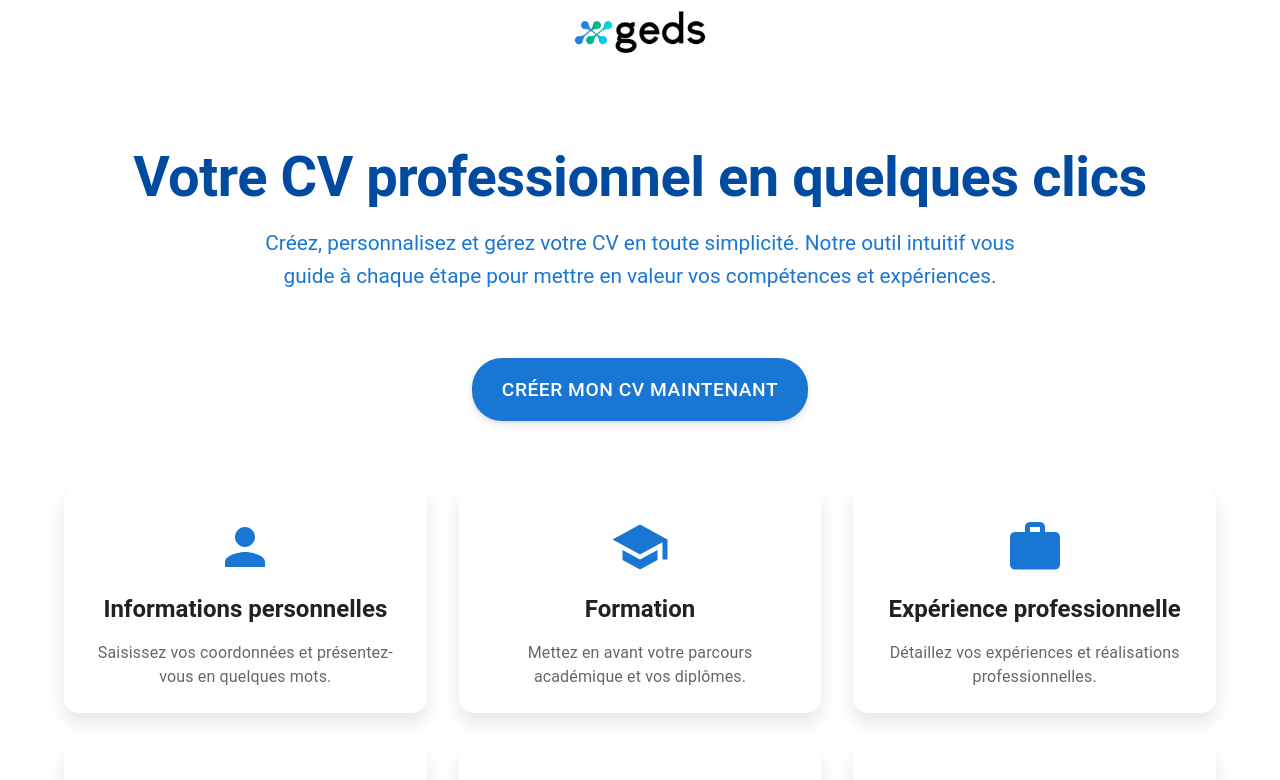
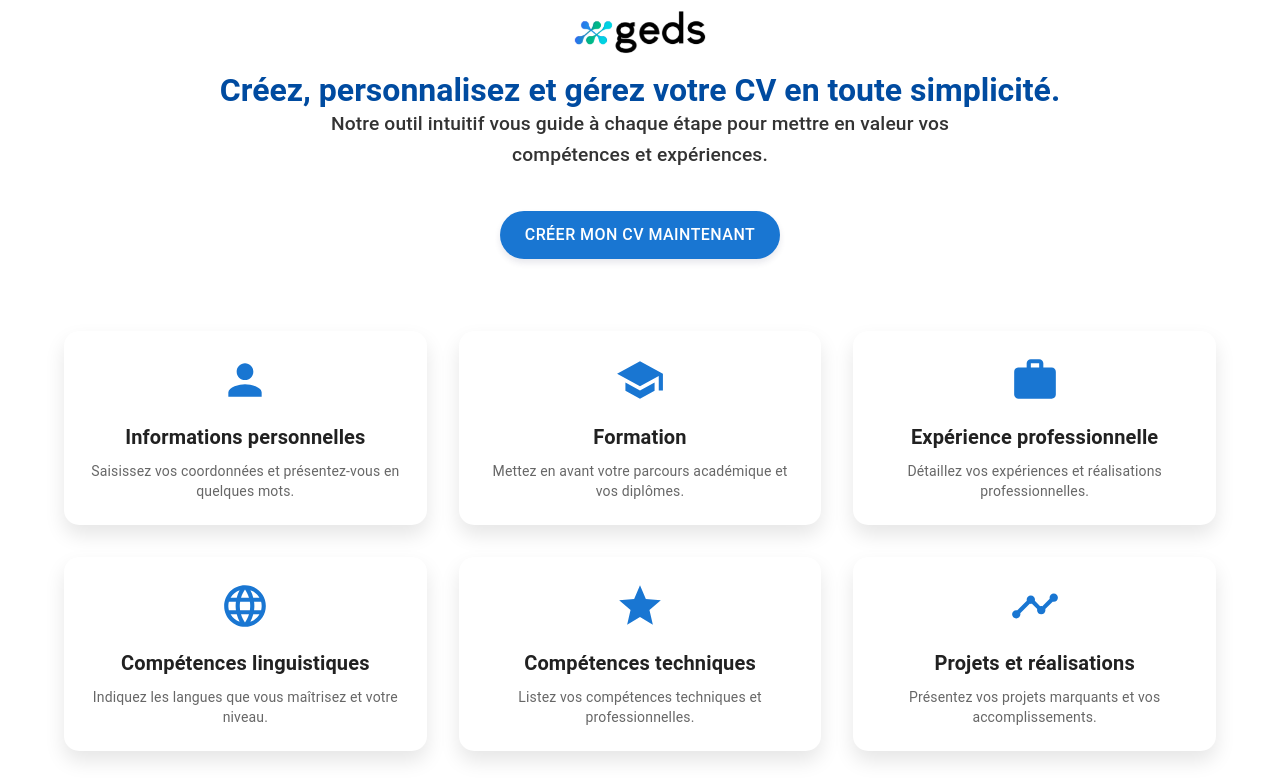
Before and after one commit to Smile2578/cveuro, a Next.js app: page / in a window 1280 px wide. Shown: the top 780 px of the page. Built offline with nearby package versions, Linux system fonts and the light colour scheme.

Commit message:
landing hd mise en forme

```diff
--- a/app/components/common/Footer.js
+++ b/app/components/common/Footer.js
@@ -4,7 +4,7 @@ import { Container, Typography, Box, Link } from '@mui/material';
 
 export default function Footer() {
   return (
-    <Box component="footer" sx={{ bgcolor: 'transparent', color: 'grey', py: 6 }}>
+    <Box component="footer" sx={{ bgcolor: 'transparent', color: 'grey', py: 2 }}>
       <Container maxWidth="lg">
         <Typography variant="body1" align="center" gutterBottom>
           CV modèle Europass par GEDS©
--- a/app/components/cvgen/Form.js
+++ b/app/components/cvgen/Form.js
@@ -404,7 +404,7 @@ return (
     >
       {({ isSubmitting, handleSubmit, values, setErrors }) => (
         <FormikForm onSubmit={handleSubmit}>
-          <Box sx={{ overflow: 'hidden' }}>
+          <Box sx={{ overflow: 'hidden', maxHeight: '100vh' }}>
           <Stepper activeStep={currentStep} alternativeLabel>
             {formSteps.map((step, index) => (
               <Step key={step.label}>
--- a/app/layout.js
+++ b/app/layout.js
@@ -6,7 +6,6 @@ import { useEffect } from 'react';
 
 const inter = Inter({ subsets: ["latin"] });
 
-
 export default function RootLayout({ children }) {
   useEffect(() => {
     initGA();
@@ -14,8 +13,10 @@ export default function RootLayout({ children }) {
   }, []);
 
   return (
-    <html lang="en">
-      <body>{children}</body>
+    <html lang="fr" style={{ height: '100vh' }}>
+      <body style={{ height: '100vh', margin: 0 }}>
+        {children}
+      </body>
     </html>
   );
 }
--- a/app/page.js
+++ b/app/page.js
@@ -1,8 +1,24 @@
 'use client';
 import { useState } from 'react';
 import Link from 'next/link';
-import { Button, Box, Typography, Container, Grid, Card, CardContent, useTheme, useMediaQuery, Fade } from '@mui/material';
-import { School, Work, Language, Person, Star, Timeline } from '@mui/icons-material';
+import {
+  Button,
+  Box,
+  Typography,
+  Container,
+  Grid,
+  Card,
+  CardContent,
+  useMediaQuery
+} from '@mui/material';
+import {
+  School,
+  Work,
+  Language,
+  Person,
+  Star,
+  Timeline
+} from '@mui/icons-material';
 import { motion } from 'framer-motion';
 import NavBar from './components/common/NavBar';
 import Footer from './components/common/Footer';
@@ -10,111 +26,88 @@ import theme from './theme';
 
 export default function LandingPage() {
   const isMobile = useMediaQuery(theme.breakpoints.down('sm'));
-
   const [hoveredCard, setHoveredCard] = useState(null);
 
   const cardVariants = {
-    offscreen: {
-      y: 50,
-      opacity: 0
-    },
+    offscreen: { y: 50, opacity: 0 },
     onscreen: {
       y: 0,
       opacity: 1,
-      transition: {
-        type: "spring",
-        bounce: 0.4,
-        duration: 0.8
-      }
+      transition: { type: 'spring', bounce: 0.4, duration: 0.8 }
     }
   };
 
   const iconVariants = {
     rotate: {
       rotate: 360,
-      transition: {
-        duration: 0.5,
-        ease: "easeInOut"
-      }
+      transition: { duration: 0.5, ease: 'easeInOut' }
     },
     stop: {
       rotate: 0,
-      transition: {
-        duration: 0.5,
-        ease: "easeInOut"
-      }
+      transition: { duration: 0.5, ease: 'easeInOut' }
     }
   };
 
   return (
     <Box sx={{
       minHeight: '100vh',
+      maxHeight: '100vh',
+      overflowY: 'auto',
       display: 'flex',
       flexDirection: 'column',
-      justifyContent: 'space-between',
       backgroundColor: theme.palette.background.default,
     }}>
       <NavBar />
       <Container component="main" maxWidth="lg" sx={{
-        pt: { xs: '32px', sm: '64px' },
         flex: 1,
         display: 'flex',
         flexDirection: 'column',
         alignItems: 'center',
-        py: { xs: 4, sm: 8 },
-        marginTop: { xs: 5, sm: 10 }
+        justifyContent: 'center',
+        py: { xs: 2, sm: 4 },
+        mt: isMobile ? 1: 0,
       }}>
-        <Fade in={true} timeout={1000}>
-          <Typography variant="h2" sx={{
+        <Typography variant="h3" sx={{
           color: theme.palette.primary.dark,
-            fontSize: { xs: '2.5rem', sm: '3.5rem' },
+          fontSize: { xs: '2rem', sm: '2rem' },
           textAlign: 'center',
           fontWeight: 'bold',
-            mb: 2
-          }} component="h1">
-            Votre CV professionnel en quelques clics
+          mt: 5,
+        }}>
+          Créez, personnalisez et gérez votre CV en toute simplicité.
         </Typography>
-        </Fade>
-        <Fade in={true} timeout={1500}>
-          <Typography variant="h5" sx={{
-            mb: 4,
+        <Typography variant="h6" sx={{
+          mb: 5,
           textAlign: 'center',
-            color: theme.palette.primary.main,
-            fontSize: { xs: '1.1rem', sm: '1.3rem' },
-            maxWidth: '800px',
+          color: theme.palette.text.primary,
+          fontSize: { xs: '1rem', sm: '1.2rem' },
+          maxWidth: '700px',
           lineHeight: 1.6
         }}>
-            Créez, personnalisez et gérez votre CV en toute simplicité. Notre outil intuitif vous guide à chaque étape pour mettre en valeur vos compétences et expériences.
+          Notre outil intuitif vous guide à chaque étape pour mettre en valeur vos compétences et expériences.
         </Typography>
-        </Fade>
-
-        <Box sx={{ mt: 4, mb: 8, width: '100%', display: 'flex', justifyContent: 'center' }}>
         <Link href="/cvgen" passHref>
           <Button
             variant="contained"
             size="large"
             color="primary"
             sx={{
-                padding: '15px 30px',
-                fontSize: '1.2rem',
-                borderRadius: '30px',
-                boxShadow: '0 4px 6px rgba(50, 50, 93, 0.11), 0 1px 3px rgba(0, 0, 0, 0.08)',
+              padding: '10px 25px',
+              fontSize: '1rem',
+              borderRadius: '25px',
+              boxShadow: '0 4px 6px rgba(50, 50, 93, 0.11)',
               transition: 'all 0.3s',
               '&:hover': {
                 transform: 'translateY(-2px)',
-                  boxShadow: '0 7px 14px rgba(50, 50, 93, 0.1), 0 3px 6px rgba(0, 0, 0, 0.08)',
+                boxShadow: '0 7px 14px rgba(50, 50, 93, 0.1)',
               },
-                '&:active': {
-                  transform: 'translateY(1px)',
-                }
+              '&:active': { transform: 'translateY(1px)' }
             }}
           >
             Créer mon CV maintenant
           </Button>
         </Link>
-        </Box>
-
-        <Grid container spacing={4} justifyContent="center">
+        <Grid container spacing={4} justifyContent="center" sx={{ mt: 5 }}>
           {[
             { icon: Person, title: "Informations personnelles", description: "Saisissez vos coordonnées et présentez-vous en quelques mots." },
             { icon: School, title: "Formation", description: "Mettez en avant votre parcours académique et vos diplômes." },
@@ -123,7 +116,7 @@ export default function LandingPage() {
             { icon: Star, title: "Compétences techniques", description: "Listez vos compétences techniques et professionnelles." },
             { icon: Timeline, title: "Projets et réalisations", description: "Présentez vos projets marquants et vos accomplissements." },
           ].map((step, index) => (
-            <Grid item xs={12} sm={6} md={4} key={index} sx={{ display: 'flex', justifyContent: 'center' }}>
+            <Grid item xs={12} sm={6} md={4} key={index}>
               <motion.div
                 variants={cardVariants}
                 initial="offscreen"
@@ -135,15 +128,13 @@ export default function LandingPage() {
                 onHoverEnd={() => setHoveredCard(null)}
               >
                 <Card sx={{
-                  width: '100%',
                   height: '100%',
                   display: 'flex',
                   flexDirection: 'column',
                   justifyContent: 'space-between',
+                  borderRadius: '15px',
+                  boxShadow: '0 10px 20px rgba(0,0,0,0.1)',
                   transition: 'all 0.3s ease-in-out',
-                  borderRadius: '15px',
-                  overflow: 'hidden',
-                  boxShadow: '0 10px 20px rgba(0,0,0,0.1)',
                   '&:hover': {
                     boxShadow: '0 15px 30px rgba(0,0,0,0.15)',
                   }
@@ -152,18 +143,18 @@ export default function LandingPage() {
                     display: 'flex',
                     flexDirection: 'column',
                     alignItems: 'center',
-                padding: '2rem'
+                    padding: '1.5rem'
                   }}>
                     <motion.div
                       variants={iconVariants}
-                  animate={hoveredCard === index ? "rotate" : "stop"}
+                      animate={hoveredCard === index ? 'rotate' : 'stop'}
                     >
-                  <step.icon sx={{ fontSize: 60, color: theme.palette.primary.main, mb: 2 }} />
+                      <step.icon sx={{ fontSize: 50, color: theme.palette.primary.main, mb: 2 }} />
                     </motion.div>
-                <Typography gutterBottom variant="h5" component="div" align="center" sx={{ fontWeight: 'bold', mb: 2 }}>
+                    <Typography variant="h6" align="center" sx={{ fontWeight: 'bold', mb: 1 }}>
                       {step.title}
                     </Typography>
-                <Typography variant="body1" color="text.secondary" align="center">
+                    <Typography variant="body2" color="text.secondary" align="center">
                       {step.description}
                     </Typography>
                   </CardContent>
```
Also changed, not shown: app/cvgen/page.js (line endings or trailing spaces). Lines whose indentation alone changed are shown as unchanged.
